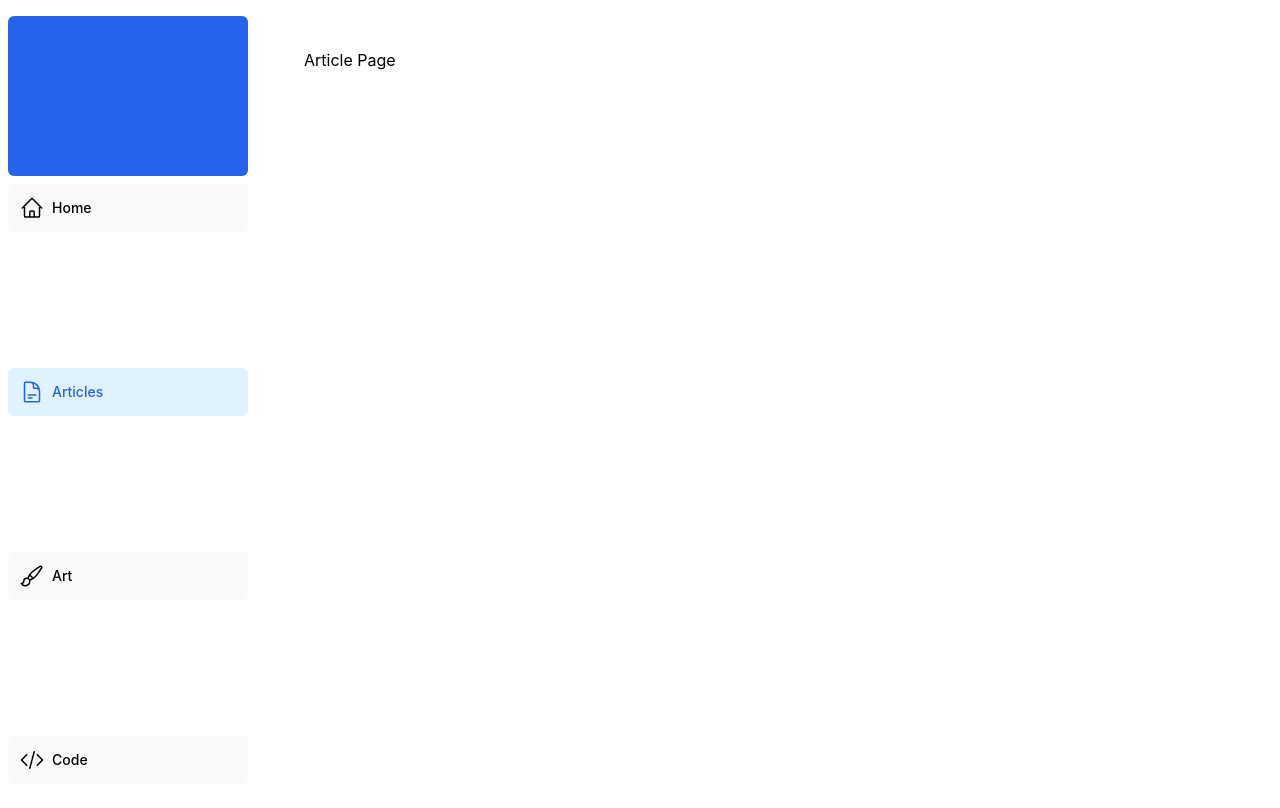
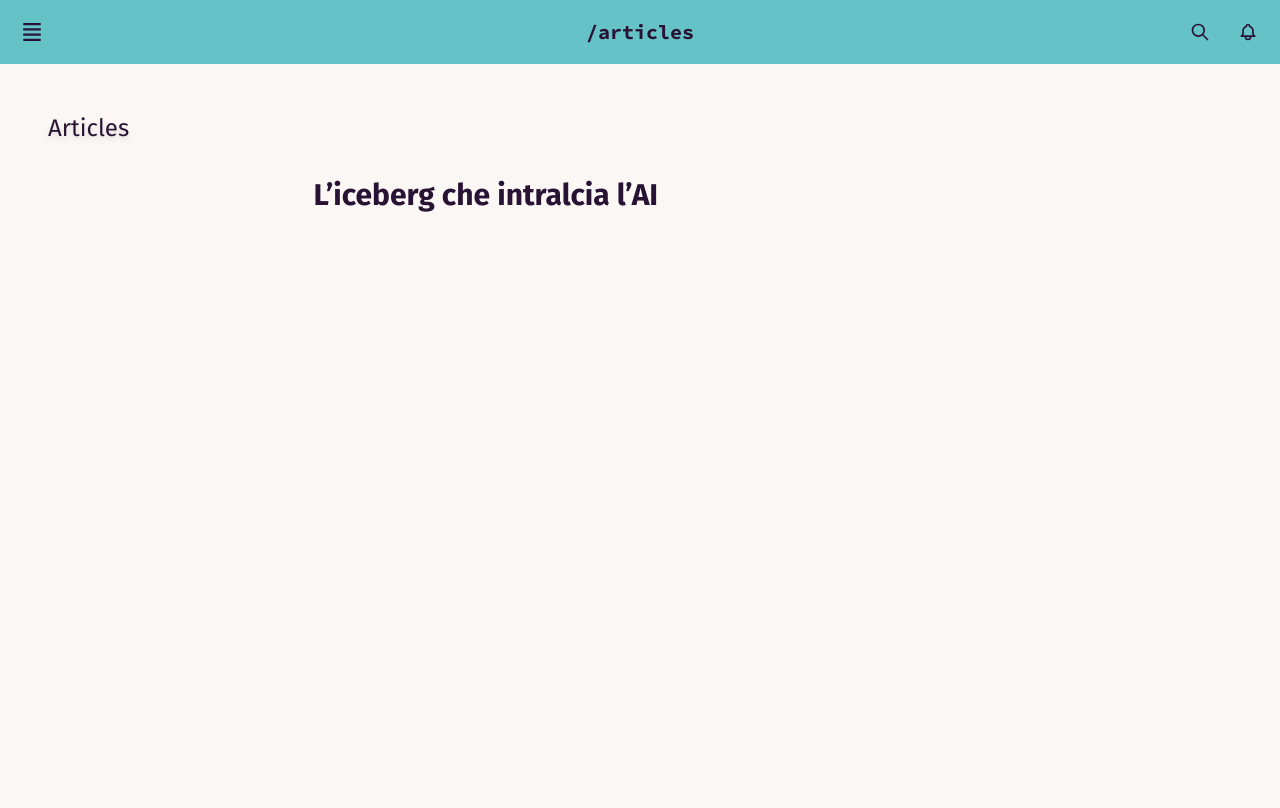
Before and after one commit to sam959/sam-blog, a Next.js app: page /articles in a window 1280 px wide. Shown: the top 808 px of the page. Built offline with nearby package versions, Linux system fonts and the light colour scheme.

Commit message:
Add styling and drawer

```diff
--- a/package.json
+++ b/package.json
@@ -19,8 +19,10 @@
     "node": ">=18"
   },
   "devDependencies": {
+    "@tailwindcss/typography": "^0.5.13",
     "@types/node": "20.13.0",
     "@types/react": "18.3.3",
+    "daisyui": "^4.12.2",
     "tailwindcss": "^3.4.3",
     "typescript": "5.4.5"
   }
--- a/src/app/(sections)/art/page.tsx
+++ b/src/app/(sections)/art/page.tsx
@@ -1,3 +1,11 @@
 export default function Page() {
-    return <p>Art Page</p>;
+    return (
+        <div>
+            <div className="w-full">
+                <div className="flex w-full items-center justify-between">
+                    <h1 className="text-2xl">Art</h1>
+                </div>
+            </div>
+        </div>
+    )
 }
--- a/src/app/(sections)/articles/page.tsx
+++ b/src/app/(sections)/articles/page.tsx
@@ -1,3 +1,19 @@
 export default function Page() {
-    return <p>Article Page</p>;
+    return (
+        <div>
+            <div className="w-full">
+
+
+                <div className="flex w-full items-center justify-between">
+                    <h1 className="text-2xl drop-shadow-md">Articles</h1>
+                </div>
+
+                <p></p>
+                <div className="mt-8 prose prose-slate mx-auto lg:prose-lg">
+                    <h2 className="hover:prose-a:text-blue-500 hover:animate-spin">L’iceberg che intralcia l’AI</h2>
+                </div>
+
+            </div >
+        </div>
+    )
 }
--- a/src/app/(sections)/code/page.tsx
+++ b/src/app/(sections)/code/page.tsx
@@ -1,3 +1,11 @@
 export default function Page() {
-    return <p>Code Page</p>;
+    return (
+        <div>
+            <div className="w-full">
+                <div className="flex w-full items-center justify-between">
+                    <h1 className="text-2xl">Code</h1>
+                </div>
+            </div>
+        </div>
+    )
 }
--- a/src/app/layout.tsx
+++ b/src/app/layout.tsx
@@ -1,6 +1,8 @@
 import '../ui/global.css';
 import Sidebar from '../ui/navigation/sidebar';
 import SideNav from '../ui/navigation/sidenav';
+import Navbar from '../ui/navigation/navbar';
+import { fira } from '../ui/fonts';
 
 export default function RootLayout({
     children,
@@ -8,15 +10,18 @@ export default function RootLayout({
     children: React.ReactNode;
 }) {
     return (
-        <html lang="en">
+        <html lang="en" data-theme="cupcake">
             <body className=''>
+                <Navbar />
                 <div className="flex h-screen flex-col md:flex-row md:overflow-hidden">
-                    <div className="w-full flex-none md:w-64">
-                        <SideNav />
+                    {/*
+                     <div className="w-full flex-none md:w-64">
+                       <SideNav />
                     </div>
-                    <div className="grow p-6 md:overflow-y-auto md:p-12">{children}</div>
+                    */}
+                    <div className={`${fira.className} grow p-6 md:overflow-y-auto md:p-12`}>{children}</div>
                 </div>
             </body>
-        </html>
+        </html >
     );
 }
--- /dev/null
+++ b/src/ui/fonts.tsx
@@ -0,0 +1,13 @@
+import { Inter, Fira_Sans, Source_Code_Pro } from 'next/font/google';
+
+export const inter = Inter({ subsets: ['latin'] });
+
+export const fira = Fira_Sans({
+    subsets: ['latin'],
+    weight: ['400', '700'],
+});
+
+export const source_code = Source_Code_Pro({
+    weight: ['400', '700'],
+    subsets: ['latin'],
+});
--- a/src/ui/global.css
+++ b/src/ui/global.css
@@ -7,8 +7,8 @@ html,
 body {
   padding: 0;
   margin: 0;
-  font-family: Inter, -apple-system, BlinkMacSystemFont, Segoe UI, Roboto,
-    Oxygen, Ubuntu, Cantarell, Fira Sans, Droid Sans, Helvetica Neue, sans-serif;
+  font-family: Inter, -apple-system, Source Code Pro, Segoe UI, Roboto, Oxygen,
+    Ubuntu, Cantarell, Fira Sanss, Helvetica Neue, sans-serif;
 }
 
 a {
@@ -24,3 +24,7 @@ img {
   max-width: 100%;
   height: auto;
 }
+
+.code-text-title {
+  font-family: Fira Sans;
+}
--- /dev/null
+++ b/src/ui/navigation/drawer.jsx
@@ -0,0 +1,20 @@
+import NavLinks from "./navlinks";
+
+export default function Drawer() {
+  return (
+    <div className="drawer">
+      <input id="my-drawer" type="checkbox" className="drawer-toggle" />
+      <div className="drawer-content">{/* Page content here */}</div>
+      <div className="drawer-side z-50">
+        <label
+          htmlFor="my-drawer"
+          aria-label="close sidebar"
+          className="drawer-overlay"
+        ></label>
+        <ul className="menu p-4 w-80 min-h-full bg-base-200 text-base-content">
+          <NavLinks />
+        </ul>
+      </div>
+    </div>
+  );
+}
--- /dev/null
+++ b/src/ui/navigation/navbar.tsx
@@ -0,0 +1,38 @@
+'use client';
+import { usePathname } from 'next/navigation';
+import Drawer from '../navigation/drawer'
+import { Bars4Icon } from '@heroicons/react/16/solid';
+import { source_code } from '../fonts';
+
+export default function Navbar() {
+    const pathname = usePathname();
+    return (
+        <div>
+            <div className="navbar bg-primary">
+                <div className="navbar-start">
+                    <div className="dropdown">
+                        <label htmlFor="my-drawer" tabIndex={0} role="button" className="btn btn-ghost btn-circle navbar__hamburger">
+                            <Bars4Icon className="size-6" ></Bars4Icon>
+                        </label>
+
+                        <Drawer></Drawer>
+                    </div>
+                </div>
+                <div className="navbar-center">
+                    <a className={`${source_code.className} text-2xl btn btn-ghost text-xl`}>{pathname}</a>
+                </div>
+                <div className="navbar-end">
+                    <button className="btn btn-ghost btn-circle">
+                        <svg xmlns="http://www.w3.org/2000/svg" className="h-5 w-5" fill="none" viewBox="0 0 24 24" stroke="currentColor"><path strokeLinecap="round" strokeLinejoin="round" strokeWidth="2" d="M21 21l-6-6m2-5a7 7 0 11-14 0 7 7 0 0114 0z" /></svg>
+                    </button>
+                    <button className="btn btn-ghost btn-circle">
+                        <div className="indicator">
+                            <svg xmlns="http://www.w3.org/2000/svg" className="h-5 w-5" fill="none" viewBox="0 0 24 24" stroke="currentColor"><path strokeLinecap="round" strokeLinejoin="round" strokeWidth="2" d="M15 17h5l-1.405-1.405A2.032 2.032 0 0118 14.158V11a6.002 6.002 0 00-4-5.659V5a2 2 0 10-4 0v.341C7.67 6.165 6 8.388 6 11v3.159c0 .538-.214 1.055-.595 1.436L4 17h5m6 0v1a3 3 0 11-6 0v-1m6 0H9" /></svg>
+                            <span className="badge badge-xs badge-primary indicator-item"></span>
+                        </div>
+                    </button>
+                </div>
+            </div>
+        </div>
+    );
+}
--- a/src/ui/navigation/navlinks.tsx
+++ b/src/ui/navigation/navlinks.tsx
@@ -35,9 +35,9 @@ export default function NavLinks() {
                         key={link.name}
                         href={link.href}
                         className={clsx(
-                            'flex h-[48px] grow items-center justify-center gap-2 rounded-md bg-gray-50 p-3 text-sm font-medium hover:bg-sky-100 hover:text-blue-600 md:flex-none md:justify-start md:p-2 md:px-3',
+                            'mb-2 flex h-[48px] grow items-center justify-center gap-2 rounded-md bg-base-100 shadow-md p-3 text-sm font-medium hover:bg-accent hover:text-accent-content md:flex-none md:justify-start md:p-2 md:px-3',
                             {
-                                'bg-sky-100 text-blue-600': pathname === link.href,
+                                'bg-accent text-secondary': pathname === link.href,
                             },
                         )}
                     >
--- a/tailwind.config.ts
+++ b/tailwind.config.ts
@@ -14,6 +14,16 @@ const config: Config = {
       },
     },
   },
-  plugins: [],
+  plugins: [
+    require("@tailwindcss/typography"),
+    require("daisyui"),
+  ],
+  daisyui: {
+    themes: true,
+    base: true,
+    styled: true,
+    utils: true,
+  },
 };
+
 export default config;
```
Also changed, not shown: 1 other file (tests, documents, lock files or other folders).
